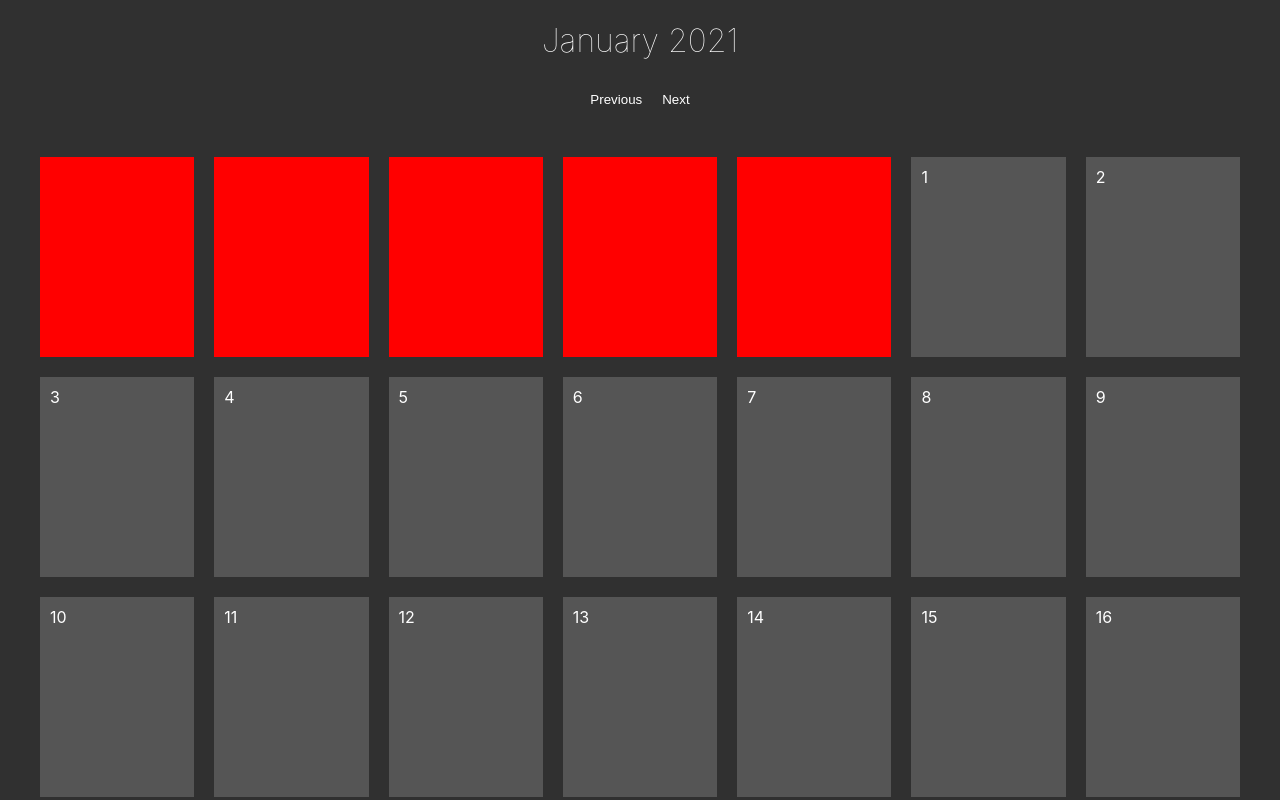
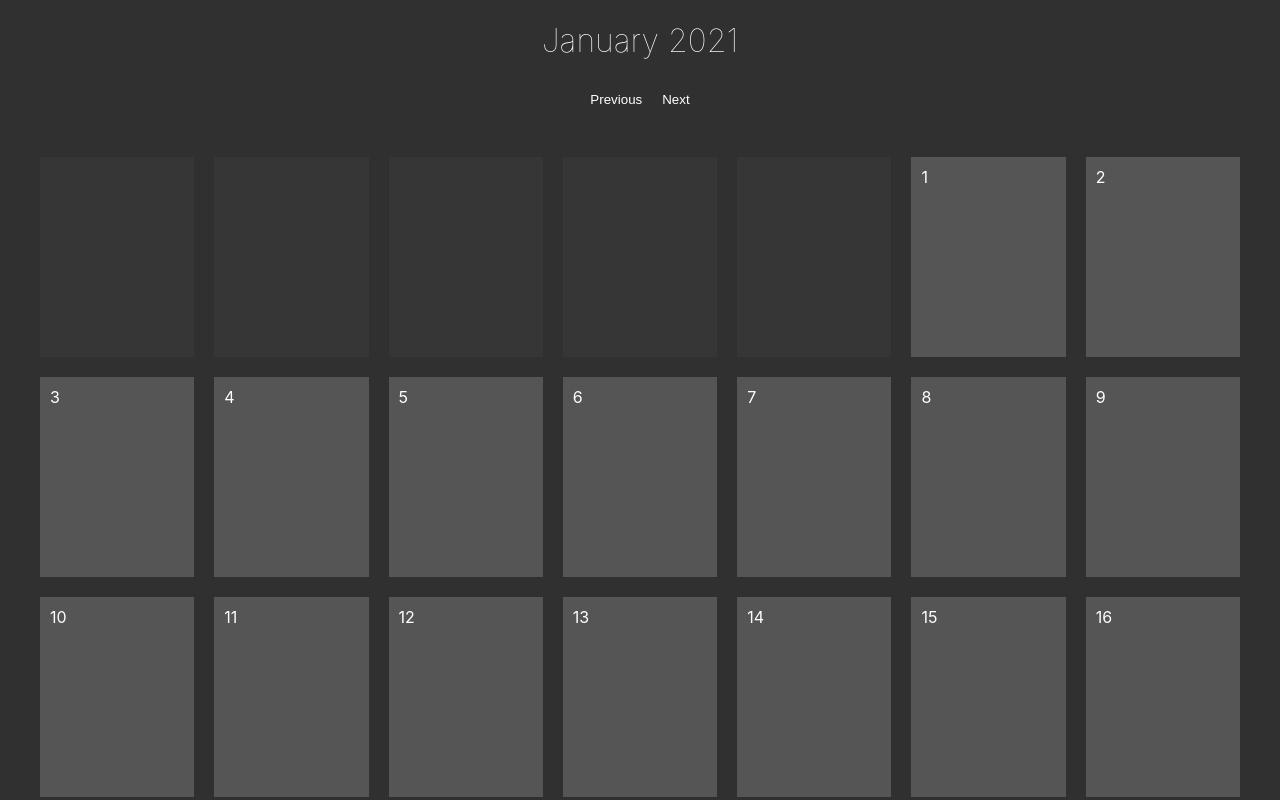
Before and after one commit to vivianachoque/calendar, a React (Create React App) app: page / in a window 1280 px wide. Shown: the top 800 px of the page. Built offline with nearby package versions, Linux system fonts and the light colour scheme.

Commit message:
cambio estilo de empty days

```diff
--- a/src/components/Days/index.module.scss
+++ b/src/components/Days/index.module.scss
@@ -7,7 +7,7 @@
 
   .containerDayEmpty {
     @extend .containerDay;
-    background-color: reD;
+    background-color:#363636;
   }
 
 .numDay {
```
Also changed, not shown: 1 other file (tests, documents, lock files or other folders).
